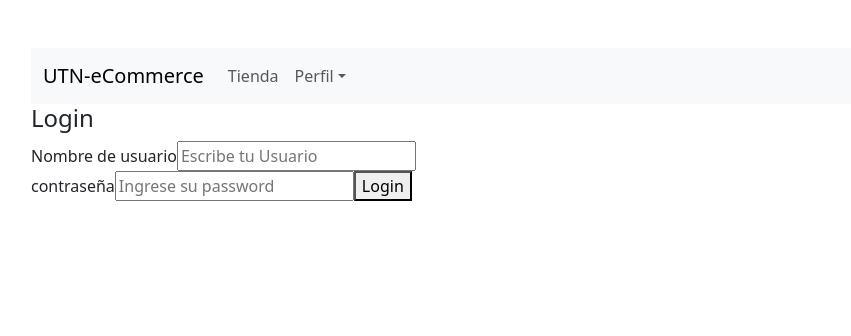
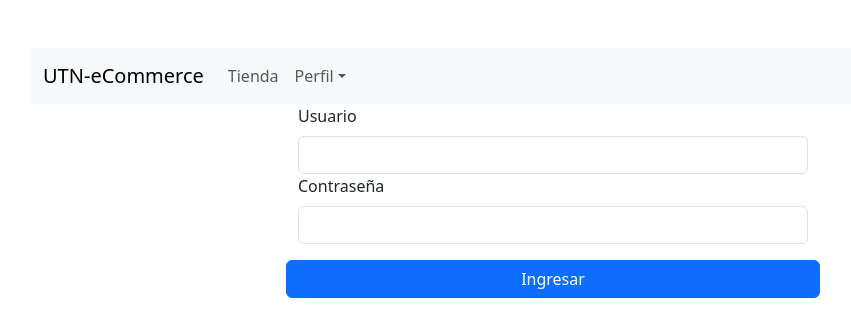
Before and after one commit to lbetancourtoliva/utn_reactjs, a React (Create React App) app: page /ingresar in a window 1280 px wide. Shown: the top 336 px of the page, without its empty margins (87-938 px from the left). Built offline with nearby package versions, Linux system fonts and the light colour scheme.

Commit message:
consigna modulo 2 - login

```diff
--- a/src/main/auth/Login.jsx
+++ b/src/main/auth/Login.jsx
@@ -1,23 +1,51 @@
-function Login(){
-     return(
-        <form className="Ingresar">
-            <h4>Login</h4>
-            <label>Nombre de usuario</label>
-            <input type="usuario" name="usuario" id="usuario_id" placeholder="Escribe tu Usuario" ></input>
-            <br/>
-            <label>contraseña</label>
-            <input type="password" name="password" id="password_id"placeholder="Ingrese su password"></input>
+import React, {useState} from 'react';
+import Button from 'react-bootstrap/Button';
+import Form from 'react-bootstrap/Form';
 
+function Login() {
+    const [form, setForm] = useState(
+        {
+            username: '',
+            password: ''
+        }
+    );
+    const handleSubmit = (event) => {
+        event.preventDefault();
+        event.stopPropagation();
+        alert(`Ingreso exitoso!`)
+    }
 
+    const handleChange = (event) => {
+        const name = event.target.name
+        const value = event.target.value
+        setForm({...form, [name]: value})
+    }
 
-            <button type="submit">Login</button>
-
-
-        </form>
-
-
+    return (
+        <div>
+            <Form onSubmit={handleSubmit}>
+                <div className="row">
+                    <Form.Group className="col-xs-12 col-md-6 offset-xs-0 offset-md-3" controlId="formBasicName">
+                        <Form.Label>Usuario</Form.Label>
+                        <Form.Control type="text" name="name" value={form.username} onChange={handleChange}/>
+                    </Form.Group>
+                </div>
+                <div className="row">
+                    <Form.Group className="col-xs-12 col-md-6 offset-xs-0 offset-md-3" controlId="formBasicPassword">
+                        <Form.Label>Contraseña</Form.Label>
+                        <Form.Control type="password"/>
+                    </Form.Group>
+                </div>
+                <div className="row mt-3">
+                    <Button variant="primary" type="submit" className="col-xs-12 col-md-6 offset-xs-0 offset-md-3">
+                        Ingresar
+                    </Button>
+                </div>
+            </Form>
+        </div>
 
     )
 }
 
- export default Login
+
+export default Login;
--- a/src/main/auth/Registration.jsx
+++ b/src/main/auth/Registration.jsx
@@ -15,7 +15,6 @@ function Registration() {
         }
     );
     const handleSubmit = (event) => {
-        console.log("handleSubmit", form);
         event.preventDefault();
         event.stopPropagation();
         alert(`Registro enviado exitosamente!`)
```
